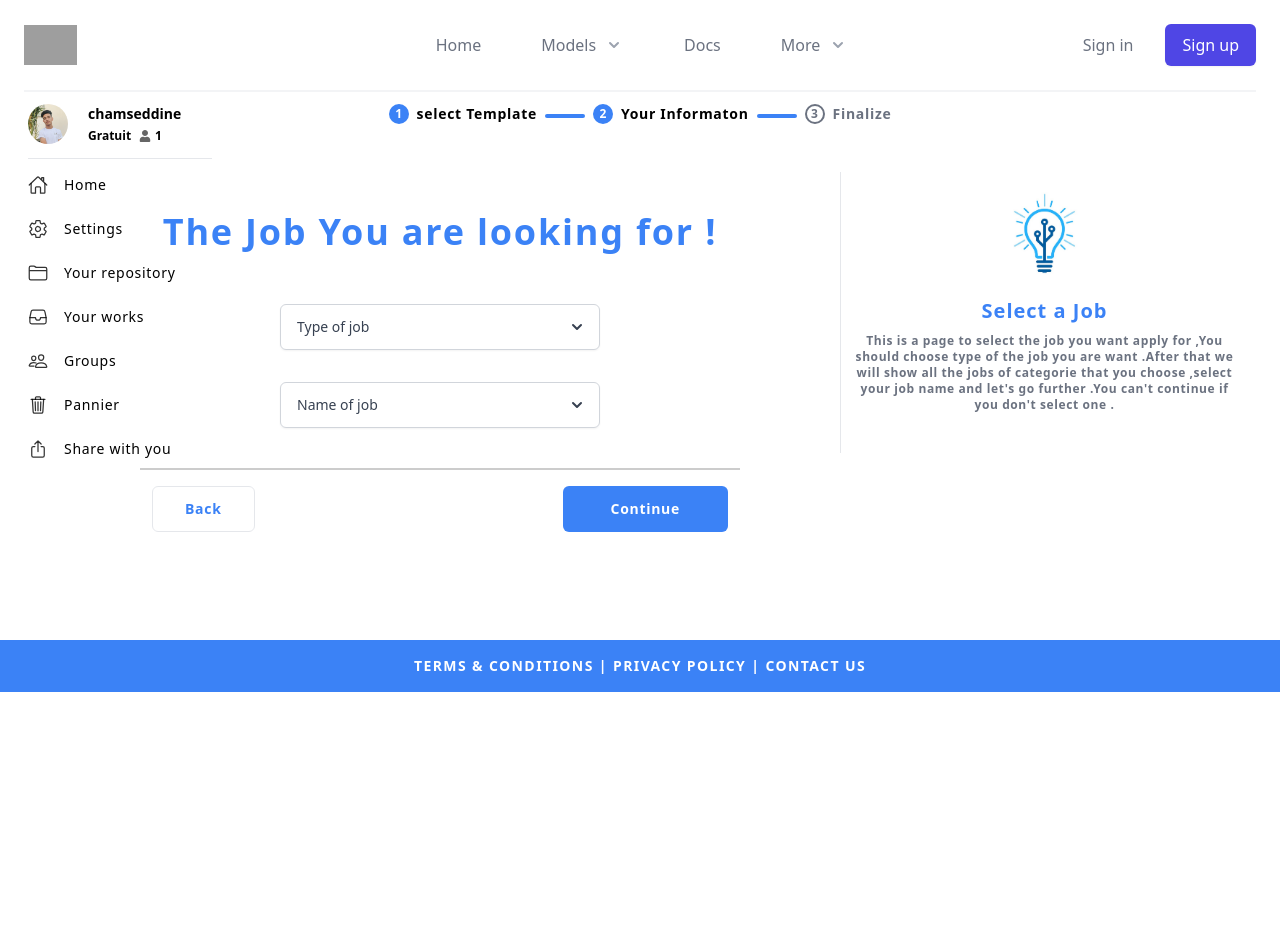
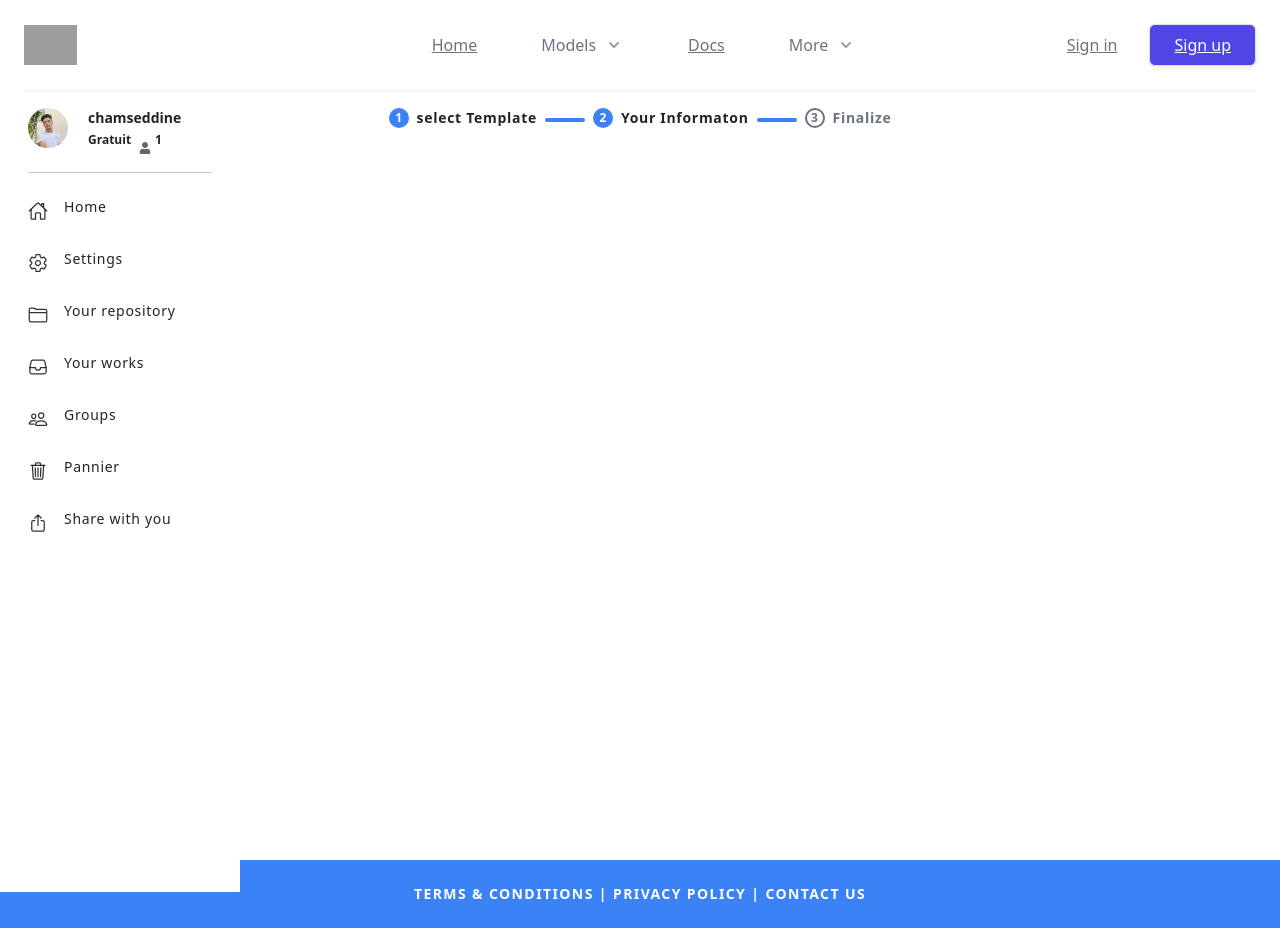
Before and after one commit to chamsou-Br/next_steps, a Next.js app: page /coverLetter/informations in a window 1280 px wide. Before the commit the page ends 800 px from the top, so only its background shows below. Built offline with nearby package versions, Linux system fonts and the light colour scheme; grey boxes are pictures that could not be loaded.

Commit message:
Modal Centered

```diff
--- /dev/null
+++ b/components/Modal.jsx
@@ -0,0 +1,33 @@
+import { Button, Modal } from "react-bootstrap";
+import React from "react";
+import 'bootstrap/dist/css/bootstrap.min.css';
+
+const MyVerticallyCenteredModal = (props) => {
+    return (
+      <Modal
+        {...props}
+        size="lg"
+        aria-labelledby="contained-modal-title-vcenter"
+        centered
+      >
+        <Modal.Header closeButton>
+          <Modal.Title id="contained-modal-title-vcenter">
+            Modal heading
+          </Modal.Title>
+        </Modal.Header>
+        <Modal.Body>
+          <h4>Centered Modal</h4>
+          <p>
+            Cras mattis consectetur purus sit amet fermentum. Cras justo odio,
+            dapibus ac facilisis in, egestas eget quam. Morbi leo risus, porta ac
+            consectetur ac, vestibulum at eros.
+          </p>
+        </Modal.Body>
+        <Modal.Footer>
+          <Button onClick={props.onHide}>Close</Button>
+        </Modal.Footer>
+      </Modal>
+    );
+  }
+
+export default MyVerticallyCenteredModal
--- /dev/null
+++ b/components/SkilllsCoverLetter.jsx
@@ -0,0 +1,28 @@
+import React, { useState } from 'react'
+import { Button } from 'react-bootstrap';
+import MyVerticallyCenteredModal from './Modal';
+import 'bootstrap/dist/css/bootstrap.min.css';
+/**
+         <Button variant="primary" onClick={() => setModalShow(true)}>
+          Launch vertically centered modal
+        </Button>
+        <MyVerticallyCenteredModal
+        show={modalShow}
+        onHide={() => setModalShow(false)}
+      />
+ */
+const SkilllsCoverLetter = () => {
+  const [modalShow, setModalShow] = useState(false);
+  return (
+    <div className=' h-screen'>
+
+
+
+
+
+
+    </div>
+  )
+}
+
+export default SkilllsCoverLetter
--- a/components/sidebar.jsx
+++ b/components/sidebar.jsx
@@ -17,7 +17,7 @@
 
 function Sidebar(props) {
     return (
-        <div className={classNames("hidden fixed md:block  bg-primary w-30 pt-3 pl-7  overflow-x-hidden overflow-y-scroll h-screen",{
+        <div className={classNames("hidden fixed md:block bg-white w-30 pt-3 pl-7  overflow-x-hidden overflow-y-scroll h-screen",{
             " animate-sidebarOpen" : props.sidebarActive == true ,
             " animate-sidebarClose" : props.sidebarActive == false,
         })}>
--- a/package.json
+++ b/package.json
@@ -8,11 +8,13 @@
   "dependencies": {
     "@headlessui/react": "^1.4.2",
     "@heroicons/react": "^1.0.5",
+    "bootstrap": "^5.1.3",
     "classnames": "^2.3.1",
     "headlessui": "^0.0.0",
     "heroicons": "^1.0.5",
     "next": "latest",
     "react": "^17.0.2",
+    "react-bootstrap": "^2.1.2",
     "react-dom": "^17.0.2",
     "react-icons": "^4.3.1",
     "swiper": "^8.0.6"
--- a/pages/coverLetter/informations.js
+++ b/pages/coverLetter/informations.js
@@ -3,13 +3,15 @@
 import Footer from '../../components/Footer'
 import PhaseCoverLetter from '../../components/PhaseCoverLetter'
 import SelectJobCL from '../../components/SelectJobCL'
+import SkilllsCoverLetter from '../../components/SkilllsCoverLetter'
 
 function informations() {
 
   return (
-    <div className=' relative'>
+    <div className=' '>
         <PhaseCoverLetter data={2} />
-        <SelectJobCL />
+        <SkilllsCoverLetter />
+
 
 
     </div>
```
Also changed, not shown: 1 other file (tests, documents, lock files or other folders).
